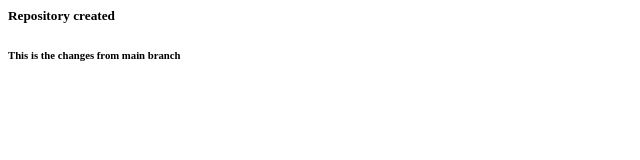
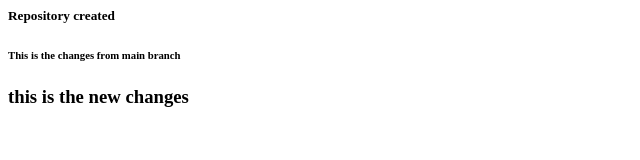
Before and after one commit to sharath2895/angular-batch-19, a plain HTML site: page index.html in a window 1280 px wide. Shown: the whole page, without its empty margins (0-640 px from the left). Drawn offline with Linux system fonts and the light colour scheme.

Commit message:
changes made

```diff
--- a/index.html
+++ b/index.html
@@ -1,4 +1,5 @@
 <div>
     <h5>Repository created</h5>
     <h6>This is the changes from main branch</h6>
+    <h3>this is the new changes</h3>
 </div>
```
